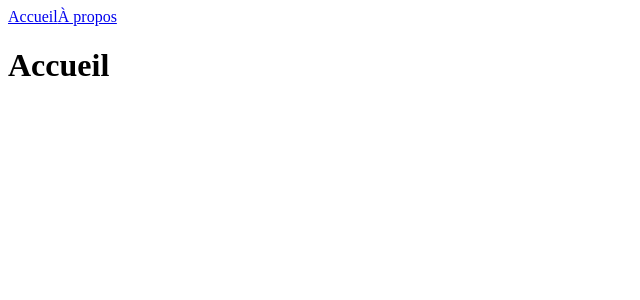
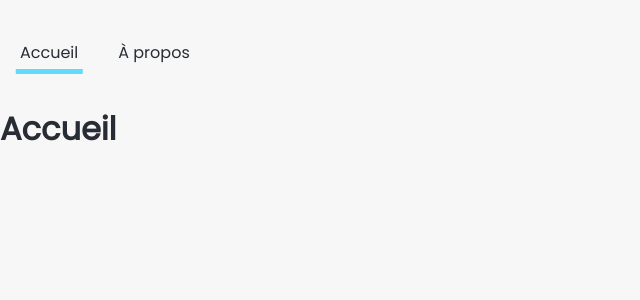
Before and after one commit to seya-84/react-zero, a React (Create React App) app: page / in a window 1280 px wide. Shown: the top 300 px of the page, without its empty margins (0-640 px from the left). Built offline with nearby package versions, Linux system fonts and the light colour scheme.

Commit message:
add components styles

```diff
--- a/src/components/Navigation.js
+++ b/src/components/Navigation.js
@@ -1,5 +1,5 @@
 import React from 'react';
-import {NavLink} from "react-router-dom"
+import { NavLink } from "react-router-dom"
 
 const Navigation = () => {
   return (
@@ -7,7 +7,7 @@ const Navigation = () => {
       <NavLink exat to="/" activeClassName="nav-active">
         Accueil
       </NavLink>
-      <NavLink exat to="/a-propos" activeClassName="nav-active">
+      <NavLink exat to="a-propos" activeClassName="nav-active">
         À propos
       </NavLink>
     </div>
--- a/src/index.js
+++ b/src/index.js
@@ -1,6 +1,7 @@
 import React from 'react';
 import ReactDOM from 'react-dom';
 import App from './App';
+import "./styles/index.scss";
 
 ReactDOM.render(
   <React.StrictMode>
--- /dev/null
+++ b/src/styles/_settings.scss
@@ -0,0 +1,32 @@
+@import url("https://fonts.googleapis.com/css2?family=Poppins:wght@400&display=swap");
+
+$font-1: "Poppins", sans-serif;
+
+$color-1: #61dafb;
+$color-2: #f7f7f7;
+$color-3: #282c34;
+$color-4: rgb(32, 35, 42);
+
+* {
+  box-sizing: border-box;
+  margin: 0;
+  padding: 0;
+}
+body {
+  margin: 0.4rem auto;
+  max-width: 1296px;
+  font-family: $font-1;
+  color: $color-3;
+  background-color: $color-2;
+}
+li {
+  list-style-type: none;
+}
+a {
+  text-decoration: none;
+  color: $color-3;
+  cursor: pointer;
+}
+a:visited {
+  color: $color-3;
+}
--- /dev/null
+++ b/src/styles/components/_navigation.scss
@@ -0,0 +1,22 @@
+.navigation {
+  margin: 20px 0;
+  display: flex;
+
+  a{
+    margin: 10px;
+    padding: 10px;
+    position: relative;
+  }
+  .nav-active {
+    &::after {
+      content: '';
+      width: 85%;
+      height: 5px;
+      background: $color-1;
+      position: absolute;
+      bottom: 1px;
+      left: 50%;
+      transform: translateX(-50%);
+    }
+  }
+}
--- /dev/null
+++ b/src/styles/index.scss
@@ -0,0 +1,2 @@
+@import "./settings";
+@import "./components/navigation";
```
